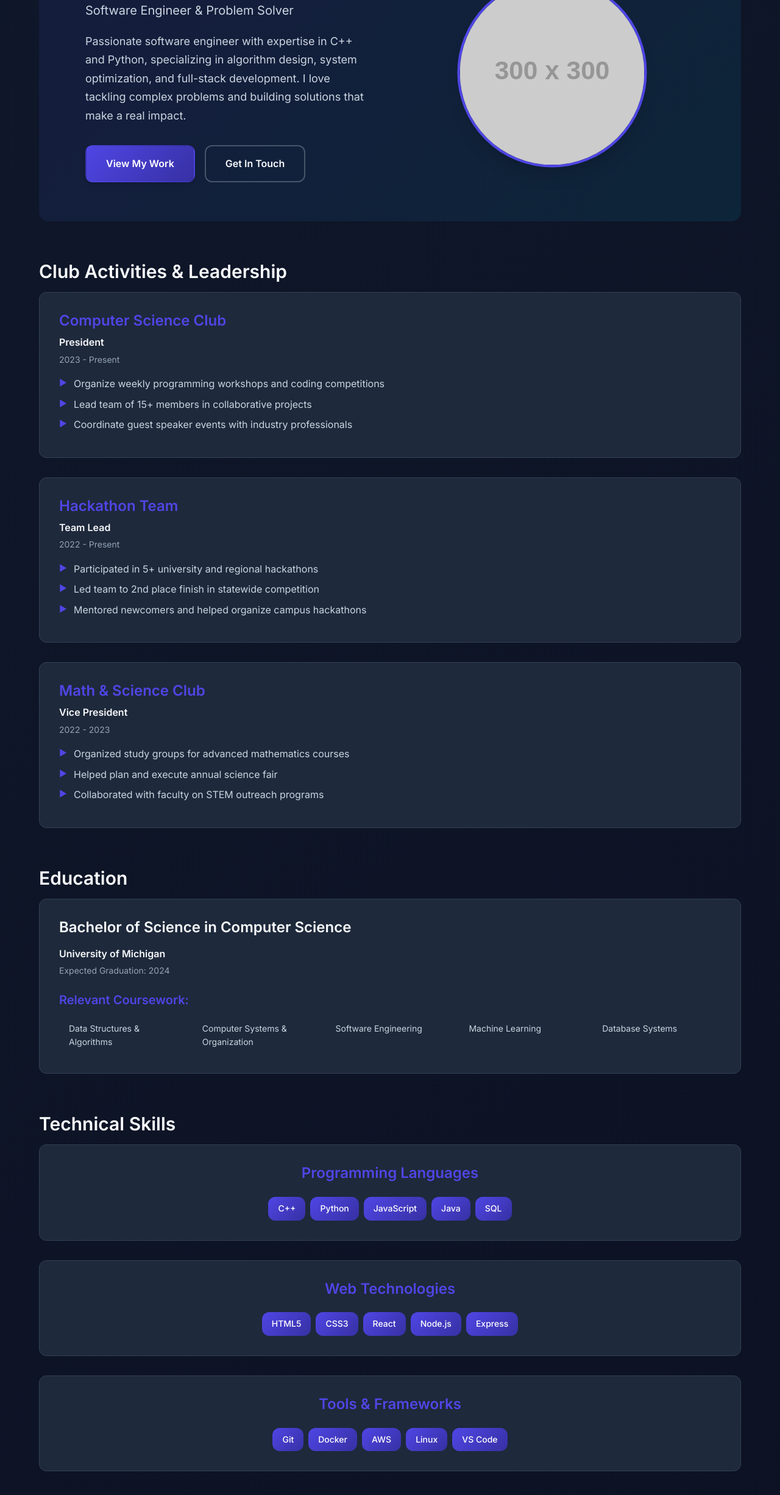
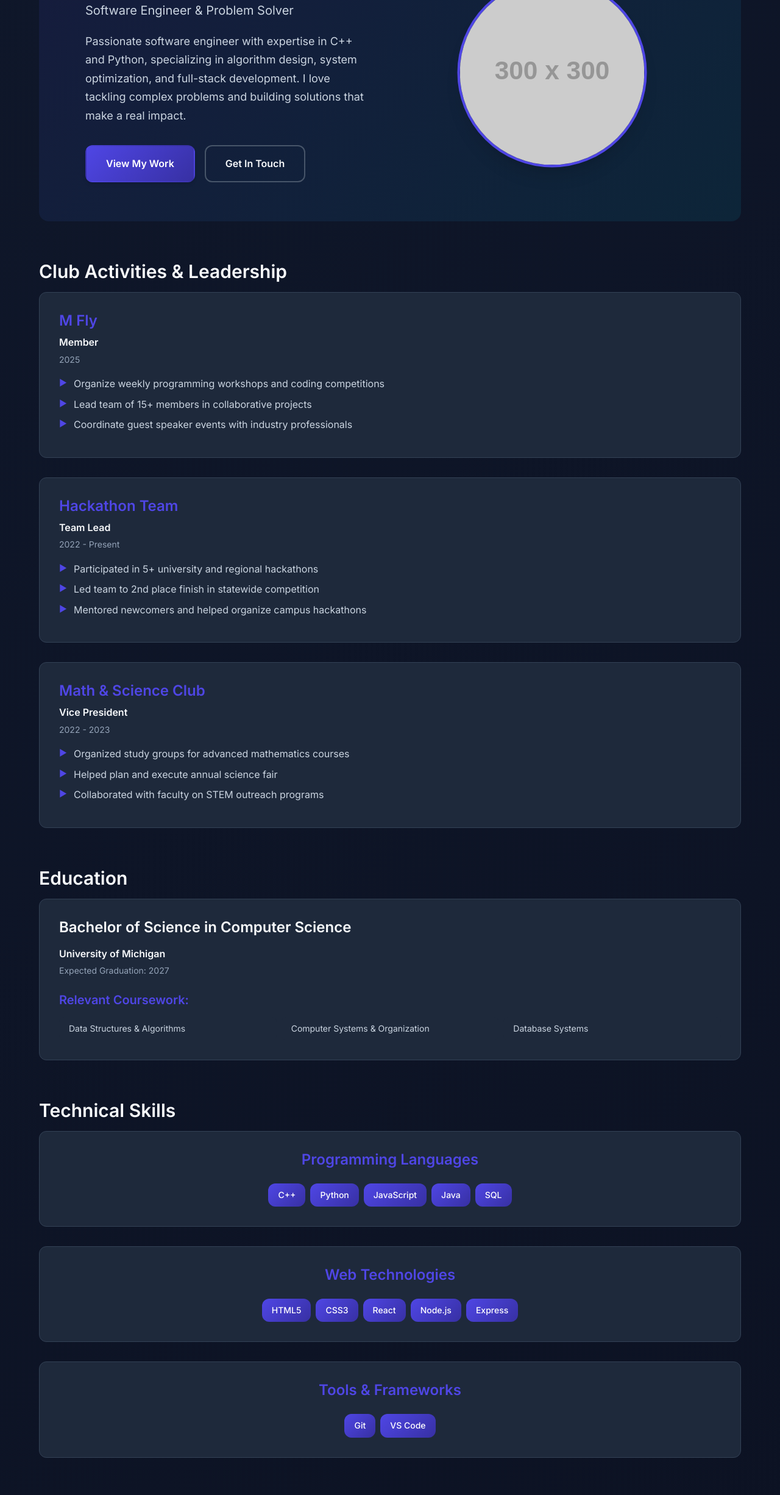
Before and after one commit to cbsebastian24/personal-website-v2, a plain HTML site: page index.html in a window 1280 px wide. Shown: the part 301-2753 px from the top of the page at 61% size. Drawn offline with Linux system fonts and the light colour scheme; placeholder pictures from the web are drawn by us.

Commit message:
club changes and github fix

```diff
--- a/index.html
+++ b/index.html
@@ -55,9 +55,9 @@
             <h2>Club Activities & Leadership</h2>
             <div class="club-activities-grid">
                 <div class="club-activity-item">
-                    <h3>Computer Science Club</h3>
-                    <p class="role">President</p>
-                    <p class="duration">2023 - Present</p>
+                    <h3>M Fly</h3>
+                    <p class="role">Member</p>
+                    <p class="duration">2025</p>
                     <ul>
                         <li>Organize weekly programming workshops and coding competitions</li>
                         <li>Lead team of 15+ members in collaborative projects</li>
@@ -92,14 +92,12 @@
             <div class="education-item">
                 <h3>Bachelor of Science in Computer Science</h3>
                 <p class="school">University of Michigan</p>
-                <p class="graduation">Expected Graduation: 2024</p>
+                <p class="graduation">Expected Graduation: 2027</p>
                 <div class="coursework">
                     <h4>Relevant Coursework:</h4>
                     <ul>
                         <li>Data Structures & Algorithms</li>
                         <li>Computer Systems & Organization</li>
-                        <li>Software Engineering</li>
-                        <li>Machine Learning</li>
                         <li>Database Systems</li>
                     </ul>
                 </div>
@@ -133,9 +131,6 @@
                     <h3>Tools & Frameworks</h3>
                     <div class="skill-tags">
                         <span class="skill-tag">Git</span>
-                        <span class="skill-tag">Docker</span>
-                        <span class="skill-tag">AWS</span>
-                        <span class="skill-tag">Linux</span>
                         <span class="skill-tag">VS Code</span>
                     </div>
                 </div>
@@ -241,9 +236,9 @@
                             <span class="contact-icon">📧</span>
                             <span>cbsebastian24@gmail.com</span>
                         </a>
-                        <a href="https://github.com/chrissebastian" target="_blank" rel="noopener noreferrer" class="contact-method">
+                        <a href="https://github.com/cbsebastian24" target="_blank" rel="noopener noreferrer" class="contact-method">
                             <span class="contact-icon">💻</span>
-                            <span>github.com/chrissebastian</span>
+                            <span>github.com/cbsebastian24</span>
                         </a>
                         <a href="https://www.linkedin.com/in/chrissebastian" target="_blank" rel="noopener noreferrer" class="contact-method">
                             <span class="contact-icon">💼</span>
```
